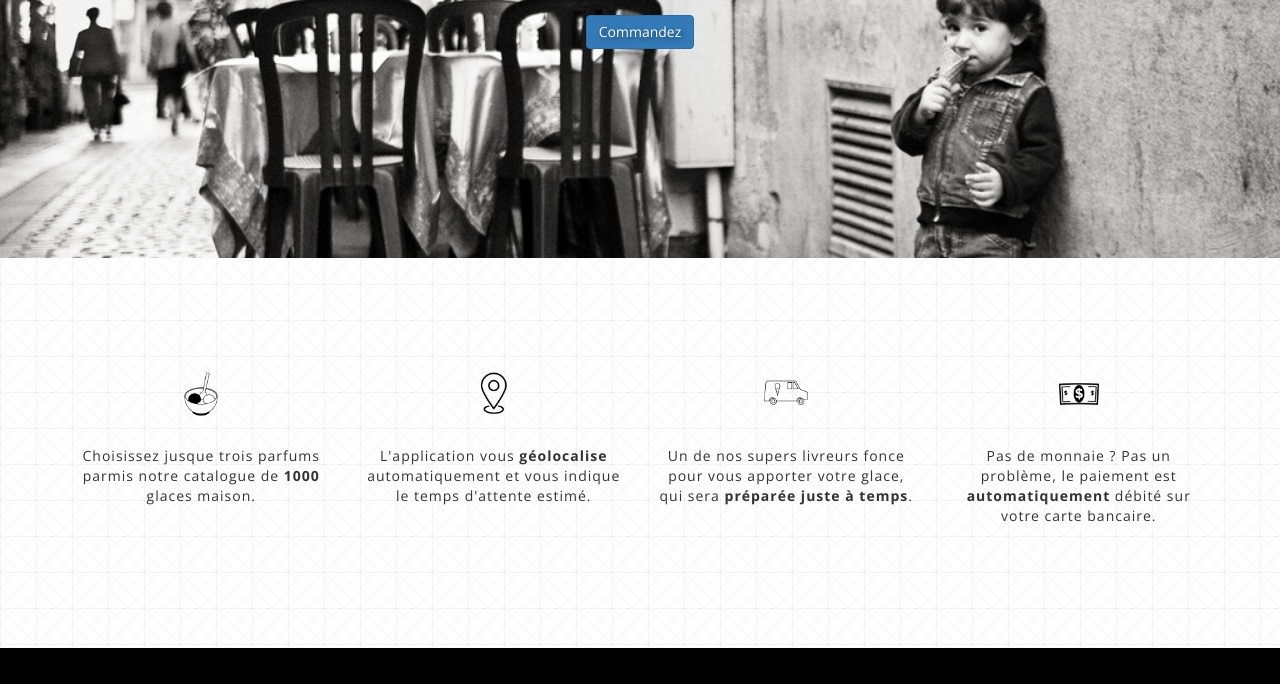
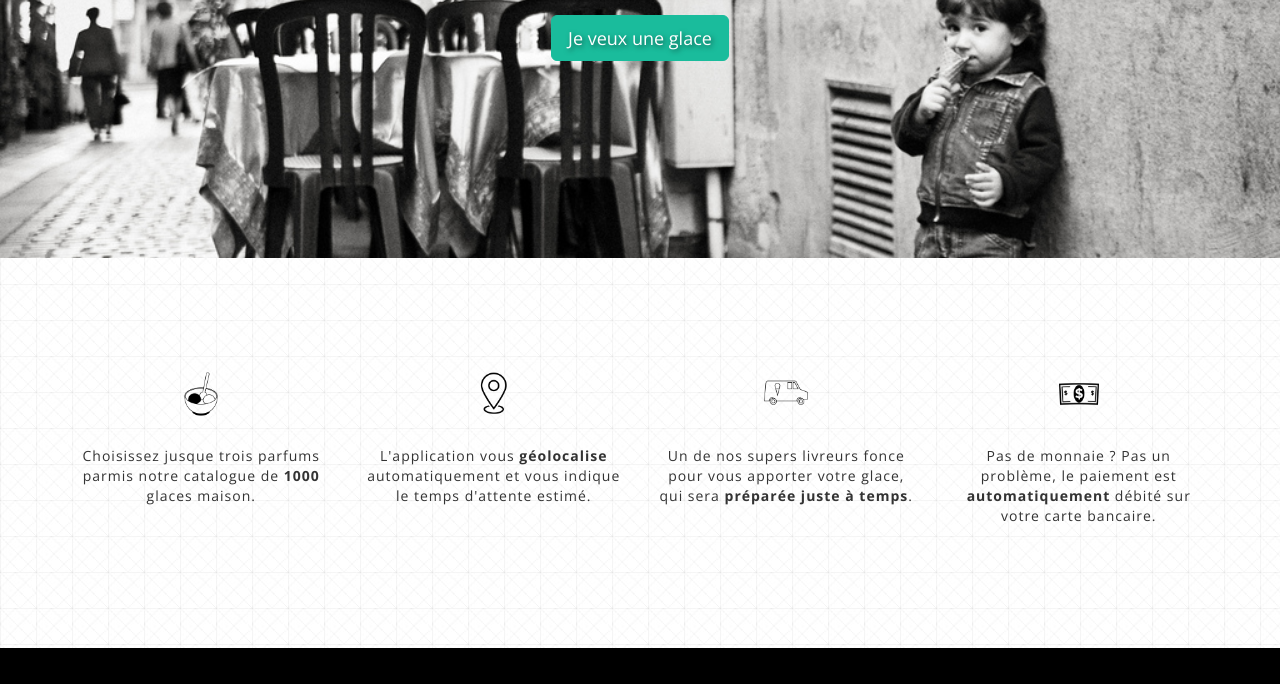
Before and after one commit to mathieuton1/iceme---github---pages, a plain HTML site: page index.html in a window 1280 px wide. Shown: the part 292-976 px from the top of the page. Drawn offline with nearby package versions, Linux system fonts and the light colour scheme.

Commit message:
changement couleur bouton "je veux une glace"

```diff
--- a/css/style.css
+++ b/css/style.css
@@ -82,3 +82,13 @@ body {
 .navbar-transparent .navbar-brand:focus {
   color: white;
 }
+
+.btn-primary {
+background-color: #1ABC9C;
+border-color: #1ABC9C;
+}
+
+.btn-primary:hover {
+  background-color: #16a085;
+  border-color: #16a085;
+}
--- a/index.html
+++ b/index.html
@@ -56,7 +56,7 @@
 <div id="wrapper">
     <h1>DÉGUSTEZ UNE GLACE</h1>
     <h2>MAINTENANT, TOUT DE SUITE</h2>
-    <a href="#" class="btn btn-primary">Commandez</a>
+    <a href="#" class="btn btn-primary btn-lg" data-toggle="modal" data-target="#myModal">Je veux une glace</a>
 </div>
 
 <div class="spacer"></div>
```
